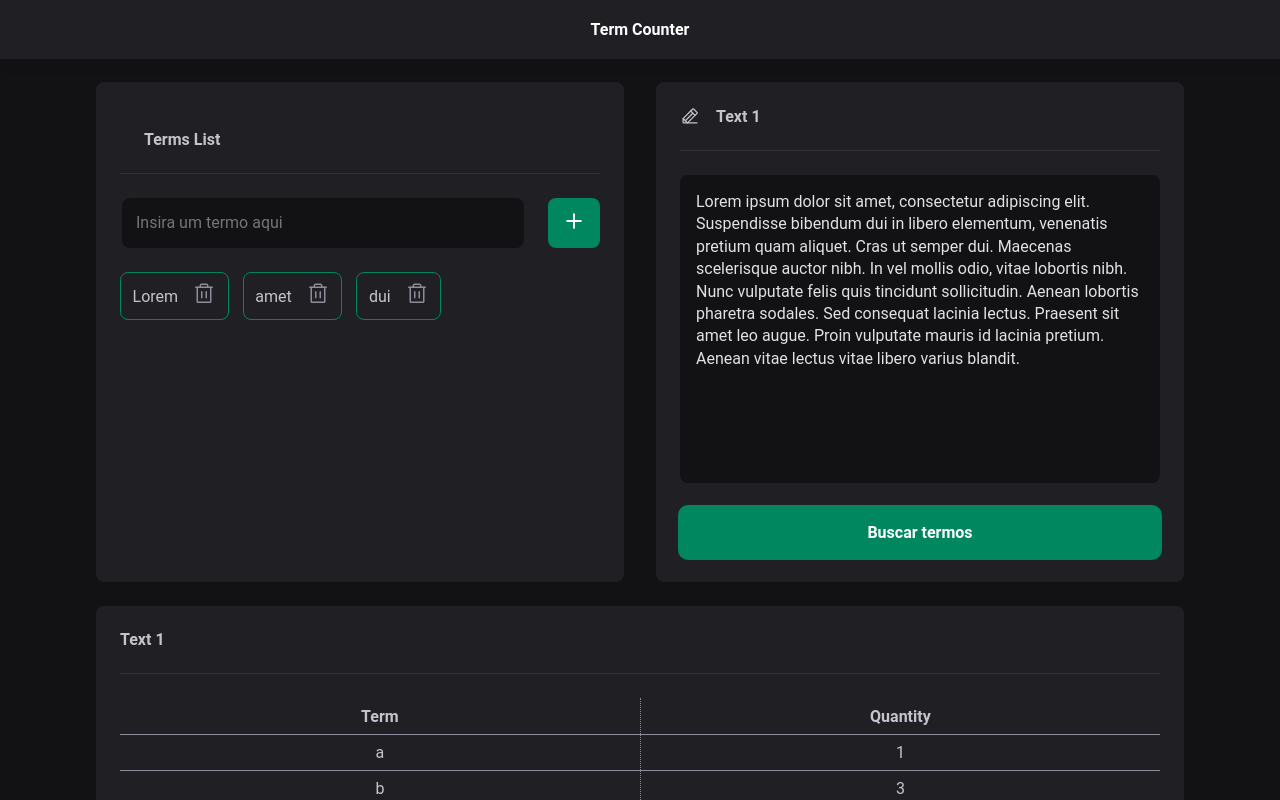
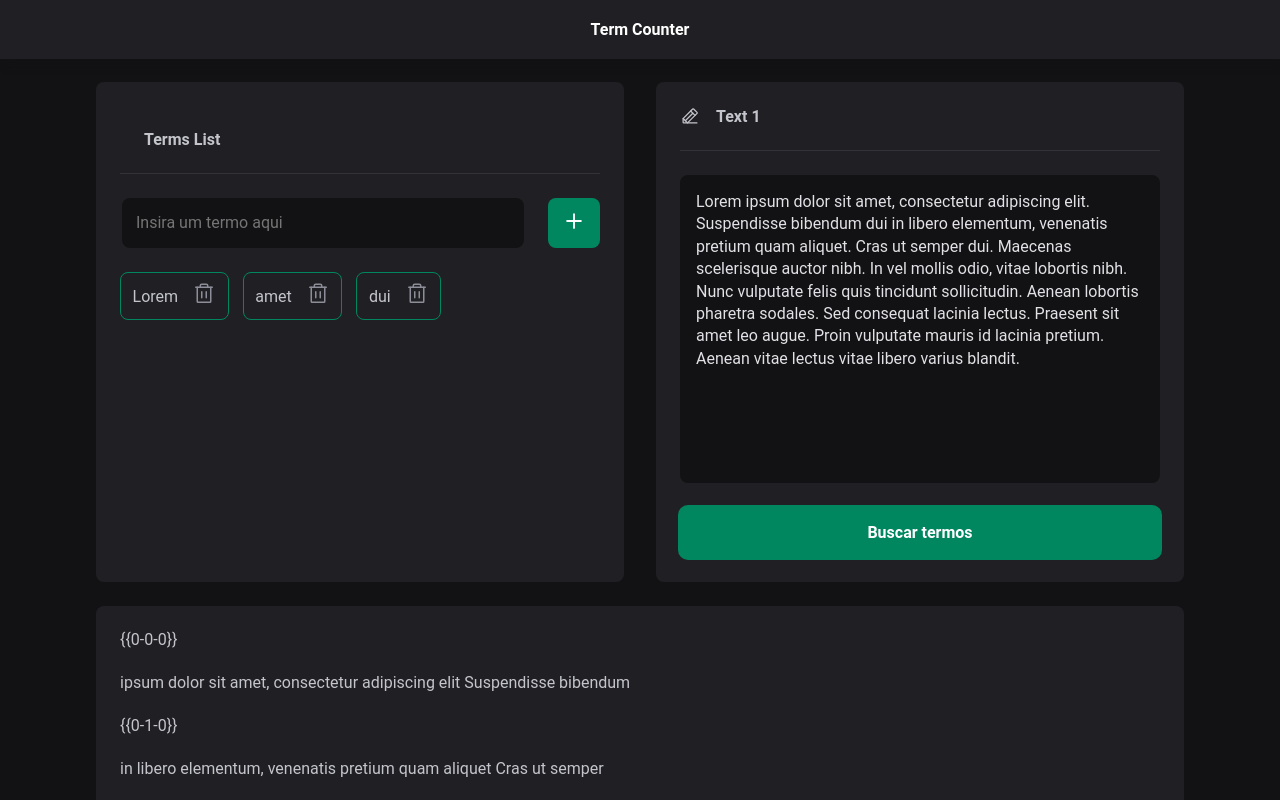
Before and after one commit to felipeourenato/term-counter, a React (Vite) app: page / in a window 1280 px wide. Both pictures are taken after a click on the button "Buscar termos". Shown: the top 800 px of the page. Built offline with nearby package versions, Linux system fonts and the light colour scheme.

Commit message:
Um pouco de progresso no retorno do texto

```diff
--- a/src/App.tsx
+++ b/src/App.tsx
@@ -12,13 +12,15 @@ import { start } from './logic';
 
 export function App() {
   const [terms, setTerms] = useState(DEFAULT_TERMS);
+  const [templ, setTempl] = useState<string[]>([]);
   const [sourceText, setSourceText] = useState({
     title: DEFAULT_TITLE,
     text: DEFAULT_TEXT,
   });
 
   function handleOnStart() {
-    const { result } = start(sourceText.text);
+    const { result, template } = start(sourceText.text);
+    setTempl(template);
     console.log({ result });
   }
 
@@ -35,7 +37,7 @@ export function App() {
             onStart={handleOnStart}
           />
         </div>
-        <ResultTable />
+        <ResultTable template={templ} />
       </div>
     </div>
   );
--- a/src/components/ResultTable.tsx
+++ b/src/components/ResultTable.tsx
@@ -1,30 +1,27 @@
-import styles from "./ResultTable.module.css";
+import { TEMPLATE_REGEX } from '../constants';
+import styles from './ResultTable.module.css';
 
-export function ResultTable() {
+export function ResultTable({ template }: { template: string[] }) {
   return (
     <div className={styles.wrapper}>
-      <strong>Text 1</strong>
+      {template.map((tpl) => {
+        const matches = [...tpl.matchAll(TEMPLATE_REGEX)];
+        if (matches) {
+          let arr = [];
 
-      <div className={styles.resultTable}>
-        <div className={styles.tableHeader}>
-          <div className={styles.headerItem}>Term</div>
-          <div className={styles.headerItem}>Quantity</div>
-        </div>
-        <div className={styles.tableRows}>
-          <div className={styles.tableRow}>
-            <div className={styles.rowItem}>a</div>
-            <div className={styles.rowItem}>1</div>
-          </div>
-          <div className={styles.tableRow}>
-            <div className={styles.rowItem}>b</div>
-            <div className={styles.rowItem}>3</div>
-          </div>
-          <div className={styles.tableRow}>
-            <div className={styles.rowItem}>c</div>
-            <div className={styles.rowItem}>15</div>
-          </div>
-        </div>
-      </div>
+          matches.forEach((mat) => {
+            const [um, dois, tres] = mat;
+            const { input, index } = mat;
+            console.log({ um, dois, tres, input, index });
+            const prefix = input!.substring(0, index!);
+            const sufix = input!.substring(index! + um.length);
+            arr = [...arr, prefix, <text>{um}</text>, sufix];
+          });
+
+          return <>{arr.map((item) => item)}</>;
+        }
+        return tpl;
+      })}
     </div>
   );
 }
--- a/src/constants/index.ts
+++ b/src/constants/index.ts
@@ -3,3 +3,5 @@ export const DEFAULT_TITLE = `Text 1`;
 export const DEFAULT_TEXT = `Lorem ipsum dolor sit amet, consectetur adipiscing elit. Suspendisse bibendum dui in libero elementum, venenatis pretium quam aliquet. Cras ut semper dui. Maecenas scelerisque auctor nibh. In vel mollis odio, vitae lobortis nibh. Nunc vulputate felis quis tincidunt sollicitudin. Aenean lobortis pharetra sodales. Sed consequat lacinia lectus. Praesent sit amet leo augue. Proin vulputate mauris id lacinia pretium. Aenean vitae lectus vitae libero varius blandit. `;
 
 export const DEFAULT_TERMS = ['Lorem', 'amet', 'dui'];
+
+export const TEMPLATE_REGEX = /\{\{([A-Za-z0-9]+(-[A-Za-z0-9]+)+)\}\}/g;
--- a/src/logic/index.ts
+++ b/src/logic/index.ts
@@ -46,6 +46,8 @@ export function start(text: string) {
     ['dui', { value: 'dui', len: 3, results: [] }],
   ]);
 
+  const TEXTBLOCK: string[] = [];
+
   const paragraphs = text.split('\n');
 
   paragraphs
@@ -54,17 +56,20 @@ export function start(text: string) {
       const phrases = paragraph.split('.');
 
       if (!hasAtLeatOneSearchedTerm(paragraph, TERMS)) {
+        TEXTBLOCK.push(paragraph);
         return;
       }
 
       phrases
         .filter((phra) => !!phra)
         .forEach((phrase, phIdx) => {
-          const words = phrase.split(' ');
-
           if (!hasAtLeatOneSearchedTerm(phrase, TERMS)) {
+            TEXTBLOCK.push(phrase);
             return;
           }
+
+          const words = phrase.split(' ');
+          let newPhrase = phrase;
 
           const foundWords = words.filter((w) =>
             TERMS.has(w.toLocaleLowerCase())
@@ -86,11 +91,18 @@ export function start(text: string) {
                 },
               ],
             });
+            console.log({ fw });
+
+            newPhrase = newPhrase.replace(fw, `{{${paIdx}-${phIdx}-${id}}}`);
+            TEXTBLOCK.push(newPhrase);
           });
         });
     });
 
+  console.log(TEXTBLOCK.join());
+
   return {
     result: TERMS,
+    template: TEXTBLOCK,
   };
 }
```
